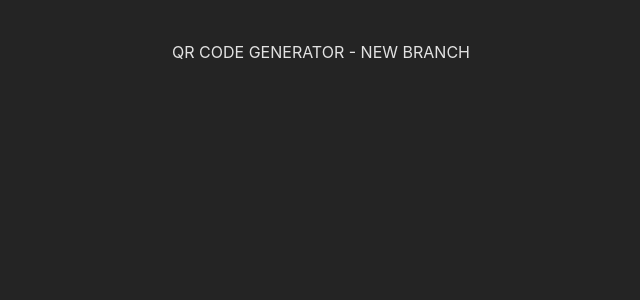
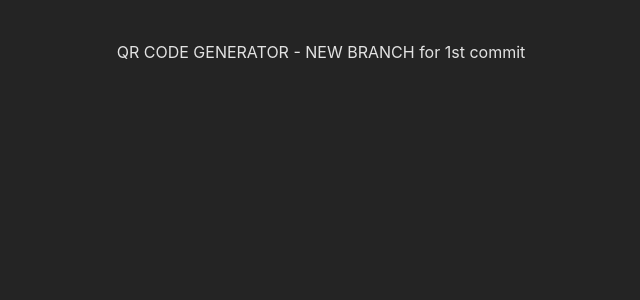
Before and after one commit to PegasusXing/anything-generator, a React (Vite) app: page / in a window 1280 px wide. Shown: the top 300 px of the page, without its empty margins (319-959 px from the left). Built offline with nearby package versions, Linux system fonts and the light colour scheme.

Commit message:
New branch for feature/generator

```diff
--- a/src/App.tsx
+++ b/src/App.tsx
@@ -3,7 +3,7 @@ import './App.css'
 function App() {
   return (
     <>
-      QR CODE GENERATOR - NEW BRANCH
+      QR CODE GENERATOR - NEW BRANCH for  1st commit
     </>
   )
 }
```
